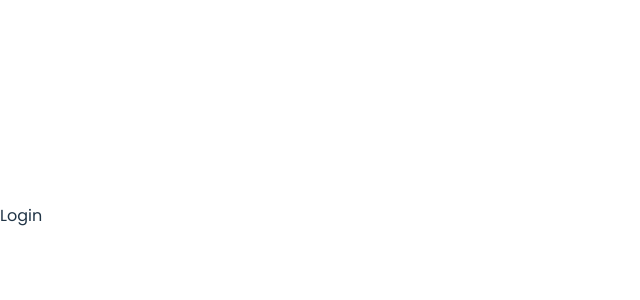
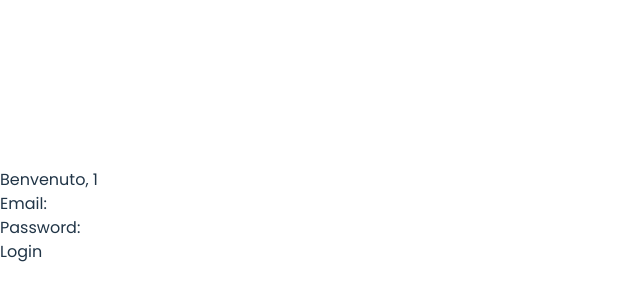
Before and after one commit to develhope/FS37-TeamProject-2, a React (Vite) app in the folder fs37-teamproject-2/: page /login/1 in a window 1280 px wide. Shown: the part 184-484 px from the top of the page, without its empty margins (0-640 px from the left). Built offline with nearby package versions, Linux system fonts and the light colour scheme.

Commit message:
Bozza login

```diff
--- a/fs37-teamproject-2/src/Components/Header.jsx
+++ b/fs37-teamproject-2/src/Components/Header.jsx
@@ -3,9 +3,11 @@ import { Menu, X, LogIn, UserPlus } from "lucide-react";
 import { Button } from "./Button";
 import Logo from "../assets/Logo/Logo-app.png";
 
+
 const Header = () => {
   const [mobileMenuOpen, setMobileMenuOpen] = useState(false);
   const [scrolled, setScrolled] = useState(false);
+
 
   useEffect(() => {
     if (mobileMenuOpen) {
--- a/fs37-teamproject-2/src/Pages/LandingPage.jsx
+++ b/fs37-teamproject-2/src/Pages/LandingPage.jsx
@@ -5,6 +5,7 @@ import ServiziSection from "../Components/ServiziSection";
 import DownloadSection from "../Components/DownloadSection";
 import FAQSection from "../Components/FAQSection";
 import Footer from "../Components/Footer";
+
 
 
 const LandingPage = () => {
--- a/fs37-teamproject-2/src/Pages/Login.jsx
+++ b/fs37-teamproject-2/src/Pages/Login.jsx
@@ -1,24 +1,59 @@
 // pages/LoginPage.jsx
 import { useNavigate } from 'react-router-dom';
 import { useAuth } from '../Context/AuthContext';
+import { useState } from 'react';
+import { useParams } from 'react-router-dom';
 
 function Login() {
   const navigate = useNavigate();
-
   const { login } = useAuth();
+  const [email, setEmail] = useState('');
+  const [password, setPassword] = useState('');
+  const { userId } = useParams();
 
   const handleSubmit = async (e) => {
     e.preventDefault();
-    const userData = { /* ... */ };
+    const userData = { userId, email, password };
+    try {
     await login(userData);
-    navigate(from, { replace: true });
+    navigate({ replace: true });
+  }
+      catch (err) {
+      console.error('Errore di login:', err);
+    }
   };
 
+
   return (
-    <form onSubmit={handleSubmit}>
-      {/* campi email/password */}
-      <button type="submit">Login</button>
-    </form>
+    <>
+       <div>
+      <h2>Benvenuto, {userId} </h2>
+      <form onSubmit={handleSubmit}>
+        <div>
+          <label htmlFor="email">Email:</label>
+          <input
+            type="email"
+            id="email"
+            value={email}
+            onChange={(e) => setEmail(e.target.value)}
+            required
+          />
+        </div>
+        <div>
+          <label htmlFor="password">Password:</label>
+          <input
+            type="password"
+            id="password"
+            value={password}
+            onChange={(e) => setPassword(e.target.value)}
+            required
+          />
+        </div>
+        <button type="submit">Login</button>
+      </form>
+    </div>
+    </>
+
   );
 }
 
```
